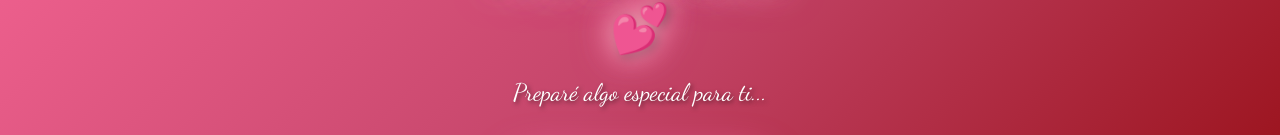
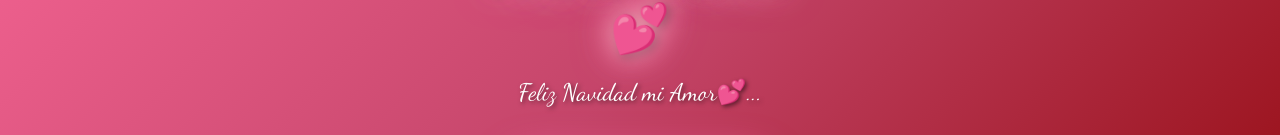
Before and after one commit to Fran73083650/NavidadVida, a plain HTML site: page index.html in a window 1280 px wide. Shown: the part 339-474 px from the top of the page. Drawn offline with Linux system fonts and the light colour scheme.

Commit message:
Update index.html
as

```diff
--- a/index.html
+++ b/index.html
@@ -27,7 +27,7 @@
           <span class="start-heart">💖</span>
         </div>
         <h1 class="start-title">Para ti, mi Amor 💕</h1>
-        <p class="start-message">Preparé algo especial para ti...</p>
+        <p class="start-message">Feliz Navidad mi Amor💕...</p>
         <button id="start-button" class="start-button">
           <span class="button-text">Abrir Regalo 🎁</span>
         </button>
```
